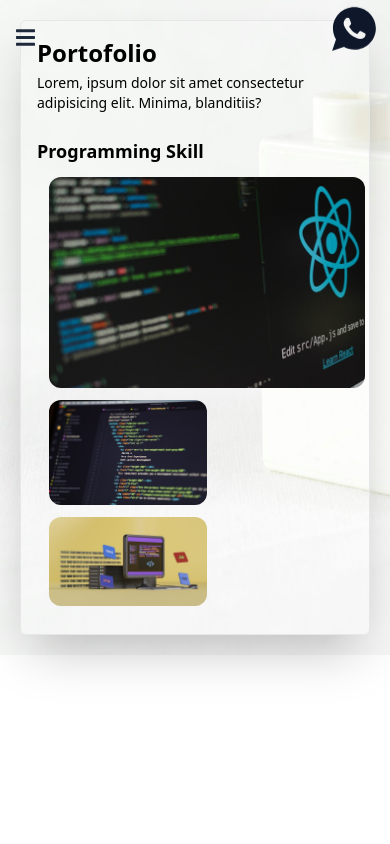
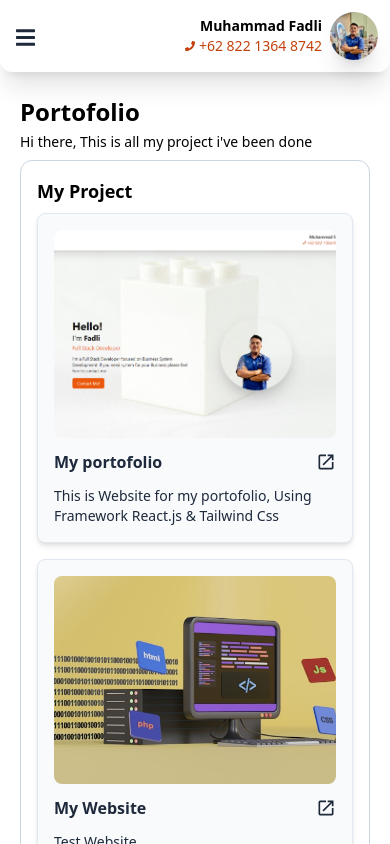
Before and after one commit to Fadli080818/my-portofolio, a React (Vite) app: page /portofolio in a window 390 px wide. Shown: the top 844 px of the page. Built offline with nearby package versions, Linux system fonts and the light colour scheme.

Commit message:
Add Someting

```diff
--- a/package.json
+++ b/package.json
@@ -10,6 +10,7 @@
     "preview": "vite preview"
   },
   "dependencies": {
+    "framer-motion": "^11.11.9",
     "react": "^18.3.1",
     "react-dom": "^18.3.1",
     "react-icons": "^5.3.0",
--- a/src/App.jsx
+++ b/src/App.jsx
@@ -1,7 +1,7 @@
 import { useState } from "react";
 import "./App.css";
+import { BrowserRouter as Router, Routes, Route } from "react-router-dom";
 import HomePages from "./pages/HomePages";
-import { BrowserRouter as Router, Routes, Route } from "react-router-dom";
 import ResumePages from "./pages/ResumePages";
 import PortofolioPages from "./pages/PortofolioPages";
 
--- a/src/components/ExperienceContainer.jsx
+++ b/src/components/ExperienceContainer.jsx
@@ -74,7 +74,7 @@ const ExperienceContainer = () => {
           return (
             <>
               <Experience
-                key={experience.id}
+                key={experience.title}
                 title={experience.title}
                 company={experience.company}
                 company_type={experience.company_type}
--- a/src/components/HomeComp.jsx
+++ b/src/components/HomeComp.jsx
@@ -9,13 +9,10 @@ const HomeComp = () => {
           <h2 className="text-2xl mb-1">
             I'm <span className="font-bold">Fadli</span>
           </h2>
-          <p className="text-lg text-orange-600 mb-3">
-            Junior Full Stack Developer
-          </p>
-          <p className="mb-5 mr-5">
-            I'm a junior Full Stack Developer focused for Company System
-            Development. If you need system for your Company contact me on
-            Button bellow
+          <p className="text-lg text-orange-600 mb-3">Full Stack Developer</p>
+          <p className="mb-5 mr-5 text-sm">
+            I'm a Full Stack Developer focused on Business System Development.
+            If you need system for your Business please feel free to contact me
           </p>
           <a
             href="https://api.whatsapp.com/send?phone=6282213648742"
--- a/src/components/Navbar.jsx
+++ b/src/components/Navbar.jsx
@@ -9,7 +9,13 @@ const Navbar = () => {
           <p className="text-sm font-semibold text-right">Muhammad Fadli</p>
           <div className="flex items-center text-sm text-orange-700 text-right">
             <FaPhone size={10}></FaPhone>
-            <p className="text-sm ml-1">+62 822 1364 8742</p>
+            <a
+              className="text-sm ml-1"
+              href="https://api.whatsapp.com/send?phone=6282213648742"
+              target="_blank"
+            >
+              +62 822 1364 8742
+            </a>
           </div>
         </div>
 
--- /dev/null
+++ b/src/components/Portofolio.jsx
@@ -0,0 +1,28 @@
+import React from "react";
+import { MdOpenInNew } from "react-icons/md";
+
+const Portofolio = (props) => {
+  return (
+    <div className=" mb-4 p-4 shadow-md bg-slate-50 text-slate-800 border border-slate-200 transition-all ease-in-out duration-200 md:w-96 h-auto md:mr-3 rounded-lg">
+      <div className="w-full ">
+        <img
+          className="w-full h-52 object-cover rounded-lg hover:scale-110 transition-all ease-in-out duration-200 hover:shadow-xl"
+          src={props.img}
+          alt="Img"
+        />
+        <div className="flex items-center mt-3 justify-between">
+          <p className="font-semibold">{props.title}</p>
+          <a target="_blank" className="text-sm" href={props.link}>
+            <MdOpenInNew
+              className="hover:scale-110 hover:text-orange-600"
+              size={20}
+            />
+          </a>
+        </div>
+        <p className="text-sm mt-3">{props.description}</p>
+      </div>
+    </div>
+  );
+};
+
+export default Portofolio;
--- a/src/components/PortofolioComp.jsx
+++ b/src/components/PortofolioComp.jsx
@@ -1,54 +1,19 @@
 import React from "react";
-import { IoLogoWhatsapp } from "react-icons/io";
+import PortofolioContain from "./PortofolioContain";
 
 const PortofolioComp = () => {
   return (
-    <div className="flex justify-center w-full h-auto p-5 bg-[url('/src/assets/background.jpg')] bg-cover bg-no-repeat sm:pt-12 ">
-      <div className=" lg:w-3/4 md:w-3/4 h-auto shadow-2xl  rounded-md border p-4 relative">
-        <div className="flex justify-between">
-          <h1 className="text-2xl font-bold mb-1">Portofolio</h1>
-          <a
-            href="https://api.whatsapp.com/send?phone=6282213648742"
-            className="w-30 text-slate-900 w-8 h-8 rounded-full hover:text-orange-700 hover:shadow-2xl animate-bounce text-sm absolute -top-4 right-2"
-            target="_blank"
-          >
-            <IoLogoWhatsapp size={50} />
-          </a>
-        </div>
+    <div className=" w-full h-max p-5 pt-24 relative">
+      <div className="flex justify-between">
+        <h1 className="text-2xl font-bold mb-1">Portofolio</h1>
+      </div>
 
-        <p className="text-sm">
-          Lorem, ipsum dolor sit amet consectetur adipisicing elit. Minima,
-          blanditiis?
-        </p>
+      <p className="text-sm mb-2">
+        Hi there, This is all my project i've been done
+      </p>
 
-        {/* Experience */}
-        <h3 className=" text-lg font-semibold pt-6 mb-3">Programming Skill</h3>
-        <div className="flex-wrap md:flex">
-          <div className="flex w-full m-3">
-            <img
-              className=" w-full rounded-xl"
-              src="src/assets/react.jpg"
-              alt=""
-            />
-          </div>
-
-          <div className="flex w-1/2 m-3">
-            <img
-              className="w-full rounded-xl"
-              src="src/assets/javascript.jpg"
-              alt=""
-            />
-          </div>
-
-          <div className="flex w-1/2 m-3">
-            <img
-              className="w-full rounded-xl"
-              src="src/assets/tailwind.jpg"
-              alt=""
-            />
-          </div>
-        </div>
-      </div>
+      {/* Content*/}
+      <PortofolioContain />
     </div>
   );
 };
--- /dev/null
+++ b/src/components/PortofolioContain.jsx
@@ -0,0 +1,54 @@
+import React, { useState } from "react";
+import Portofolio from "./Portofolio";
+
+const PortofolioContain = () => {
+  const [portofolios, setPortofolios] = useState([
+    {
+      id: "1",
+      img: "/src/assets/web_portofolio.png",
+      title: "My portofolio",
+      description:
+        "This is Website for my portofolio, Using Framework React.js & Tailwind Css",
+      link: "/",
+    },
+    {
+      id: "2",
+      img: "/src/assets/tailwind.jpg",
+      title: "My Website",
+      description: "Test Website",
+      link: "https://google.com",
+    },
+    {
+      id: "3",
+      img: "/src/assets/javascript.jpg",
+      title: "My Website",
+      description: "Test Website",
+      link: "https://google.com",
+    },
+  ]);
+  return (
+    <div>
+      <div className="md:w-full h-auto border border-slate-300 bg-white rounded-xl p-4 relative mb-5">
+        <h3 className=" text-lg font-semibold mb-2">My Project</h3>
+        <div className="flex-wrap md:flex md:justify-start">
+          {/* Work Experience Content */}
+          {portofolios.map((portofolio) => {
+            return (
+              <>
+                <Portofolio
+                  key={portofolio.id}
+                  img={portofolio.img}
+                  title={portofolio.title}
+                  description={portofolio.description}
+                  link={portofolio.link}
+                />
+              </>
+            );
+          })}
+        </div>
+      </div>
+    </div>
+  );
+};
+
+export default PortofolioContain;
--- a/src/components/Sidebar.jsx
+++ b/src/components/Sidebar.jsx
@@ -1,4 +1,4 @@
-import React, { useState } from "react";
+import React, { useState, useEffect } from "react";
 import {
   FaHome,
   FaGithub,
@@ -36,26 +36,35 @@ const Sidebar = () => {
               Muhammad Fadli
             </h2>
             <p className="text-center text-sm text-white pb-2">
-              Junior Full-Stack Developer
+              Full-Stack Developer
             </p>
           </li>
 
-          <li className="mb-2 ml-2 mr-2 rounded hover:shadow hover:bg-slate-700 hover:cursor-pointer hover:text-white  py-2 mt-4 text-sm group">
-            <a className="pl-1" onClick={() => navigate("/")}>
+          <li
+            className="mb-2 ml-2 mr-2 rounded hover:shadow hover:bg-slate-700 hover:cursor-pointer hover:text-white  py-2 mt-4 text-sm group"
+            onClick={() => navigate("/")}
+          >
+            <a href="/" className="pl-1">
               <FaHome className="inline-block w-6 h-6 mr-3 -mt-2"></FaHome>
               Home
             </a>
           </li>
 
-          <li className="mb-2 ml-2 mr-2  rounded hover:shadow hover:bg-slate-700 hover:cursor-pointer hover:text-white py-2 text-sm">
-            <a href="" className="pl-1 " onClick={() => navigate("/resume")}>
+          <li
+            className="mb-2 ml-2 mr-2  rounded hover:shadow hover:bg-slate-700 hover:cursor-pointer hover:text-white py-2 text-sm"
+            onClick={() => navigate("/resume")}
+          >
+            <a href="/resume" className="pl-1 ">
               <FaFile className="inline-block w-6 h-6 mr-3 -mt-2"></FaFile>
               Resume
             </a>
           </li>
 
-          <li className="mb-2 ml-2 mr-2  rounded hover:shadow hover:bg-slate-700 hover:cursor-pointer hover:text-white  py-2 text-sm">
-            <a href="" className="pl-1" onClick={() => navigate("/portofolio")}>
+          <li
+            className="mb-2 ml-2 mr-2  rounded hover:shadow hover:bg-slate-700 hover:cursor-pointer hover:text-white  py-2 text-sm "
+            onClick={() => navigate("/portofolio")}
+          >
+            <a href="/portofolio" className="pl-1">
               <FaPager className="inline-block w-6 h-6 mr-3 -mt-2"></FaPager>
               Portofolio
             </a>
--- a/src/pages/HomePages.jsx
+++ b/src/pages/HomePages.jsx
@@ -7,7 +7,6 @@ const HomePages = () => {
   return (
     <div className="flex justify-center bg-[url('/src/assets/background.jpg')] bg-cover bg-no-repeat relative">
       <HomeComp />
-
       <Navbar />
       <Sidebar />
     </div>
--- a/src/pages/PortofolioPages.jsx
+++ b/src/pages/PortofolioPages.jsx
@@ -1,11 +1,13 @@
 import React from "react";
 import Sidebar from "../components/Sidebar";
 import Portofolio from "../components/PortofolioComp";
+import Navbar from "../components/Navbar";
 
 const PortofolioPages = () => {
   return (
     <div className="flex">
       <Portofolio />
+      <Navbar />
       <Sidebar />
     </div>
   );
```
Also changed, not shown: src/assets/web_portofolio.png (added), 1 other file (tests, documents, lock files or other folders).
